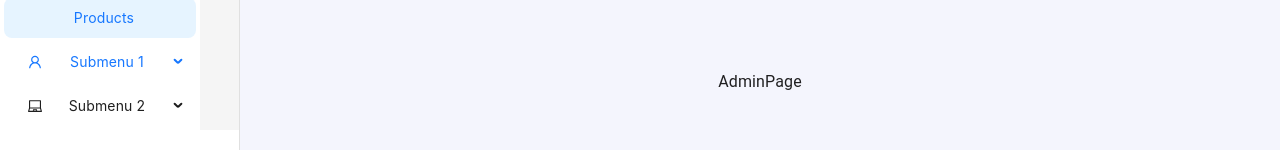
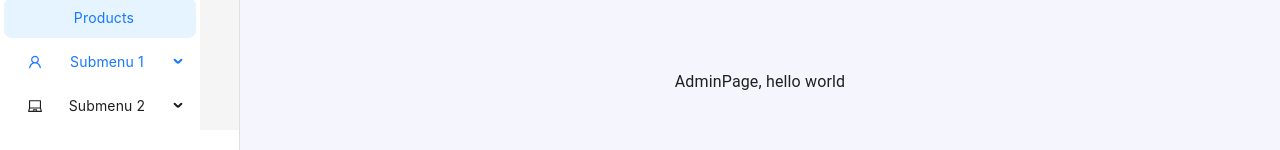
Before and after one commit to truonghvph16694/FE_LUXURY_SHORES, a React (Vite) app: page /admin in a window 1280 px wide. Shown: the part 350-500 px from the top of the page. Built offline with nearby package versions, Linux system fonts and the light colour scheme.

Commit message:
test push tree tuanvm

```diff
--- a/src/Page/Admin/HomePage/AdminPage.jsx
+++ b/src/Page/Admin/HomePage/AdminPage.jsx
@@ -2,7 +2,7 @@ import React from 'react'
 
 const AdminPage = () => {
     return (
-        <div>AdminPage</div>
+        <div>AdminPage, hello world</div>
     )
 }
 
```
Also changed, not shown: 1 other file (tests, documents, lock files or other folders).
